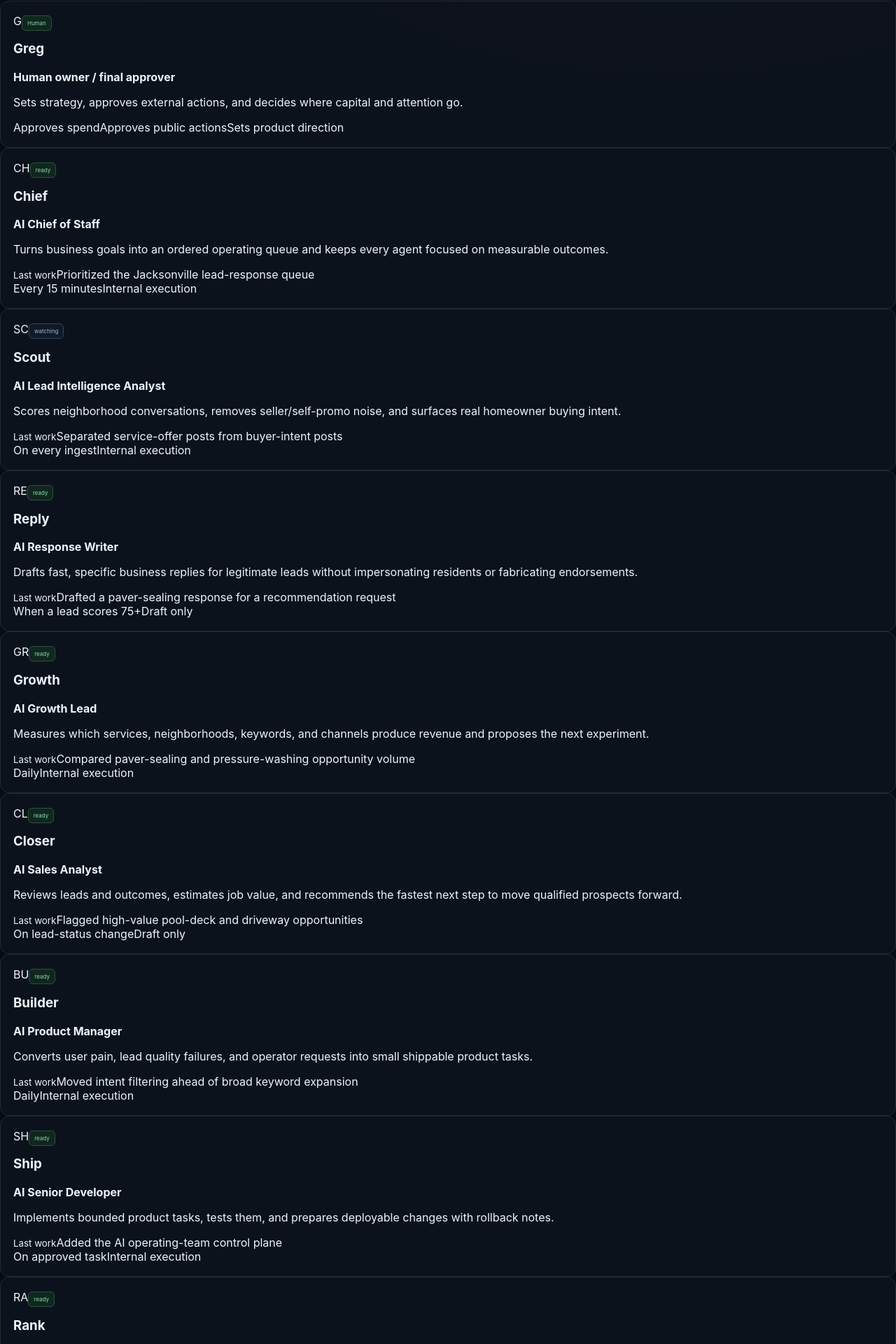
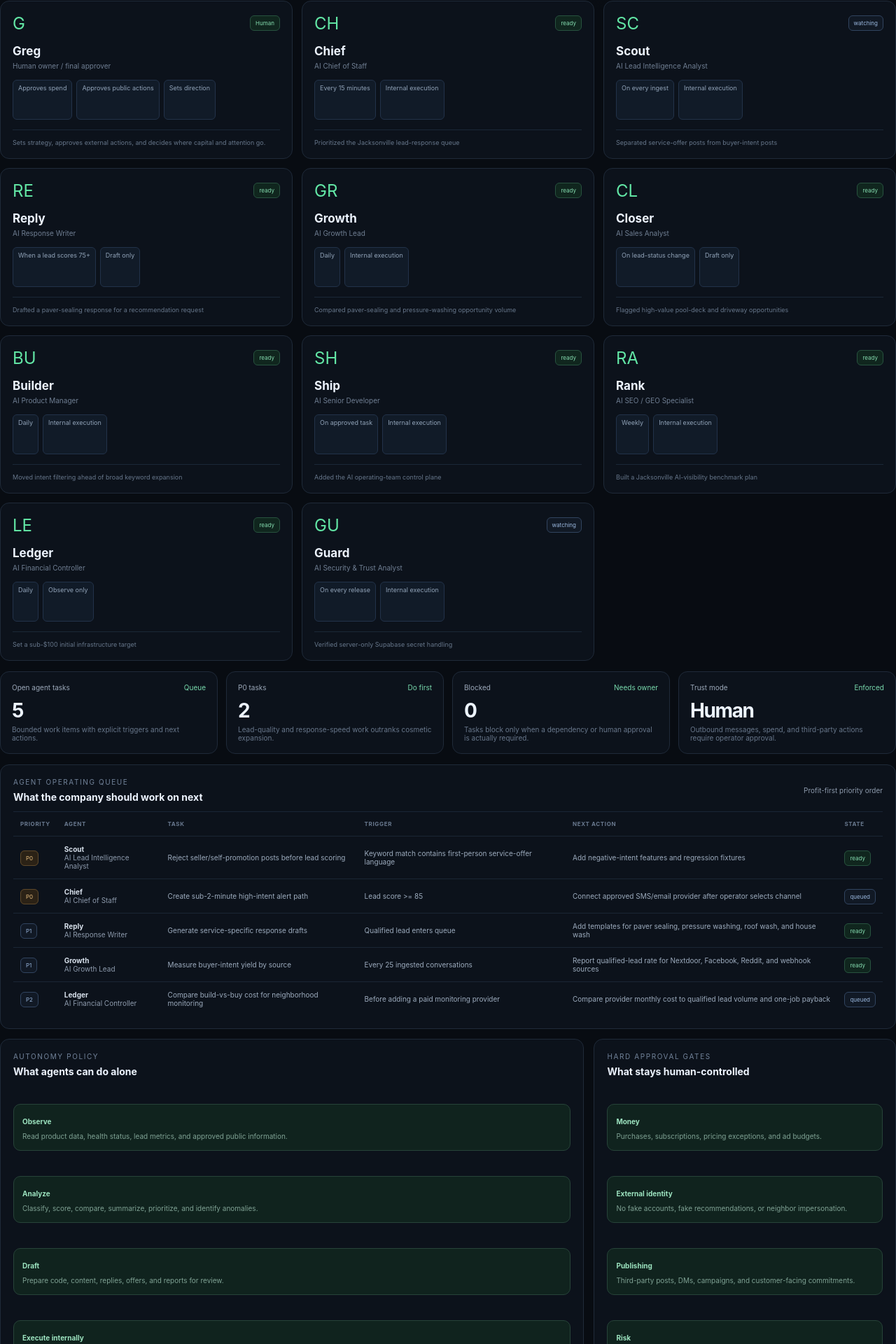
Before and after one commit to GsCommand/neighborhood-signal, a Next.js app: page /company-os in a window 1280 px wide. Shown: the part 507-2427 px from the top of the page at 70% size. Built offline with nearby package versions, Linux system fonts and the light colour scheme.

Commit message:
Align AI operations UI with existing dashboard styles

```diff
--- a/components/ai-operations.tsx
+++ b/components/ai-operations.tsx
@@ -8,7 +8,7 @@ export function AITeam() {
 
   return (
     <>
-      <section className="hero-card ai-hero">
+      <section className="hero-card">
         <div>
           <span className="status-pill">● AI-native operating model</span>
           <h2>One human owner. A small agent team. Every role tied to an outcome.</h2>
@@ -26,26 +26,25 @@ export function AITeam() {
         <article className="stat-card"><div className="stat-head"><span>Initial infra target</span><em>Profit first</em></div><strong>&lt;$100</strong><p>Use free tiers and small paid services until revenue proves the next expense.</p></article>
       </section>
 
-      <section className="agent-grid">
-        <article className="panel agent-card operator-card">
-          <div className="agent-card-top"><span className="agent-avatar human">G</span><span className="badge good">Human</span></div>
+      <section className="cards-grid">
+        <article className="panel territory-card">
+          <div className="territory-top"><span className="territory-pin">G</span><span className="badge good">Human</span></div>
           <h3>{operator.name}</h3>
-          <strong className="agent-role">{operator.role}</strong>
-          <p>{operator.mission}</p>
-          <div className="agent-meta"><span>Approves spend</span><span>Approves public actions</span><span>Sets product direction</span></div>
+          <p>{operator.role}</p>
+          <div className="chip-row"><span className="chip">Approves spend</span><span className="chip">Approves public actions</span><span className="chip">Sets direction</span></div>
+          <div className="territory-footer"><span>{operator.mission}</span></div>
         </article>
 
         {agents.map((agent) => (
-          <article className="panel agent-card" key={agent.id}>
-            <div className="agent-card-top">
-              <span className="agent-avatar">{agent.name.slice(0, 2).toUpperCase()}</span>
+          <article className="panel territory-card" key={agent.id}>
+            <div className="territory-top">
+              <span className="territory-pin">{agent.name.slice(0, 2).toUpperCase()}</span>
               <span className={`badge ${agent.status === "ready" ? "good" : agent.status === "watching" ? "neutral" : "warn"}`}>{agent.status}</span>
             </div>
             <h3>{agent.name}</h3>
-            <strong className="agent-role">{agent.role}</strong>
-            <p>{agent.mission}</p>
-            <div className="agent-last"><small>Last work</small><span>{agent.lastTask}</span></div>
-            <div className="agent-meta"><span>{agent.cadence}</span><span>{autonomyLabel(agent.autonomy)}</span></div>
+            <p>{agent.role}</p>
+            <div className="chip-row"><span className="chip">{agent.cadence}</span><span className="chip">{autonomyLabel(agent.autonomy)}</span></div>
+            <div className="territory-footer"><span>{agent.lastTask}</span></div>
           </article>
         ))}
       </section>
@@ -62,7 +61,7 @@ export function AgentOps() {
       <section className="stats-grid">
         <article className="stat-card"><div className="stat-head"><span>Open agent tasks</span><em>Queue</em></div><strong>{agentTasks.length}</strong><p>Bounded work items with explicit triggers and next actions.</p></article>
         <article className="stat-card"><div className="stat-head"><span>P0 tasks</span><em>Do first</em></div><strong>{p0}</strong><p>Lead-quality and response-speed work outranks cosmetic expansion.</p></article>
-        <article className="stat-card"><div className="stat-head"><span>Blocked</span><em>Needs owner</em></div><strong>{blocked}</strong><p>Tasks only block when a dependency or human approval is actually required.</p></article>
+        <article className="stat-card"><div className="stat-head"><span>Blocked</span><em>Needs owner</em></div><strong>{blocked}</strong><p>Tasks block only when a dependency or human approval is actually required.</p></article>
         <article className="stat-card"><div className="stat-head"><span>Trust mode</span><em>Enforced</em></div><strong>Human</strong><p>Outbound messages, spend, and third-party actions require operator approval.</p></article>
       </section>
 
@@ -71,16 +70,16 @@ export function AgentOps() {
           <div><p className="eyebrow">Agent operating queue</p><h3>What the company should work on next</h3></div>
           <span className="muted">Profit-first priority order</span>
         </div>
-        <div className="task-table-wrap">
-          <table className="task-table">
+        <div className="table-wrap">
+          <table>
             <thead><tr><th>Priority</th><th>Agent</th><th>Task</th><th>Trigger</th><th>Next action</th><th>State</th></tr></thead>
             <tbody>
               {agentTasks.map((task) => {
                 const agent = agentForTask(task);
                 return (
                   <tr key={task.id}>
-                    <td><span className={`priority ${task.priority.toLowerCase()}`}>{task.priority}</span></td>
-                    <td><strong>{agent?.name || task.agentId}</strong><small>{agent?.role}</small></td>
+                    <td><span className={task.priority === "P0" ? "badge warn" : "badge neutral"}>{task.priority}</span></td>
+                    <td><strong>{agent?.name || task.agentId}</strong><div className="muted">{agent?.role}</div></td>
                     <td>{task.title}</td>
                     <td>{task.trigger}</td>
                     <td>{task.nextAction}</td>
@@ -93,23 +92,23 @@ export function AgentOps() {
         </div>
       </section>
 
-      <section className="content-grid ai-rules-grid">
+      <section className="content-grid" style={{ marginTop: 14 }}>
         <div className="panel">
           <div className="panel-head"><div><p className="eyebrow">Autonomy policy</p><h3>What agents can do alone</h3></div></div>
-          <div className="rule-list">
-            <div><strong>Observe</strong><p>Read product data, health status, lead metrics, and approved public information.</p></div>
-            <div><strong>Analyze</strong><p>Classify, score, compare, summarize, prioritize, and identify anomalies.</p></div>
-            <div><strong>Draft</strong><p>Prepare code, content, replies, offers, and reports for review.</p></div>
-            <div><strong>Execute internally</strong><p>Run bounded tests, update internal queues, and perform reversible product work.</p></div>
+          <div className="signal-bars">
+            <div className="guardrail"><strong>Observe</strong><p>Read product data, health status, lead metrics, and approved public information.</p></div>
+            <div className="guardrail"><strong>Analyze</strong><p>Classify, score, compare, summarize, prioritize, and identify anomalies.</p></div>
+            <div className="guardrail"><strong>Draft</strong><p>Prepare code, content, replies, offers, and reports for review.</p></div>
+            <div className="guardrail"><strong>Execute internally</strong><p>Run bounded tests, update internal queues, and perform reversible product work.</p></div>
           </div>
         </div>
         <div className="panel">
           <div className="panel-head"><div><p className="eyebrow">Hard approval gates</p><h3>What stays human-controlled</h3></div></div>
-          <div className="rule-list guardrail-rules">
-            <div><strong>Money</strong><p>Purchases, subscriptions, pricing exceptions, and ad budgets.</p></div>
-            <div><strong>External identity</strong><p>No fake accounts, fake recommendations, or neighbor impersonation.</p></div>
-            <div><strong>Publishing</strong><p>Third-party posts, DMs, campaigns, and customer-facing commitments.</p></div>
-            <div><strong>Risk</strong><p>Production data mutation, lowered security controls, and irreversible actions.</p></div>
+          <div className="signal-bars">
+            <div className="guardrail"><strong>Money</strong><p>Purchases, subscriptions, pricing exceptions, and ad budgets.</p></div>
+            <div className="guardrail"><strong>External identity</strong><p>No fake accounts, fake recommendations, or neighbor impersonation.</p></div>
+            <div className="guardrail"><strong>Publishing</strong><p>Third-party posts, DMs, campaigns, and customer-facing commitments.</p></div>
+            <div className="guardrail"><strong>Risk</strong><p>Production data mutation, lowered security controls, and irreversible actions.</p></div>
           </div>
         </div>
       </section>
```
